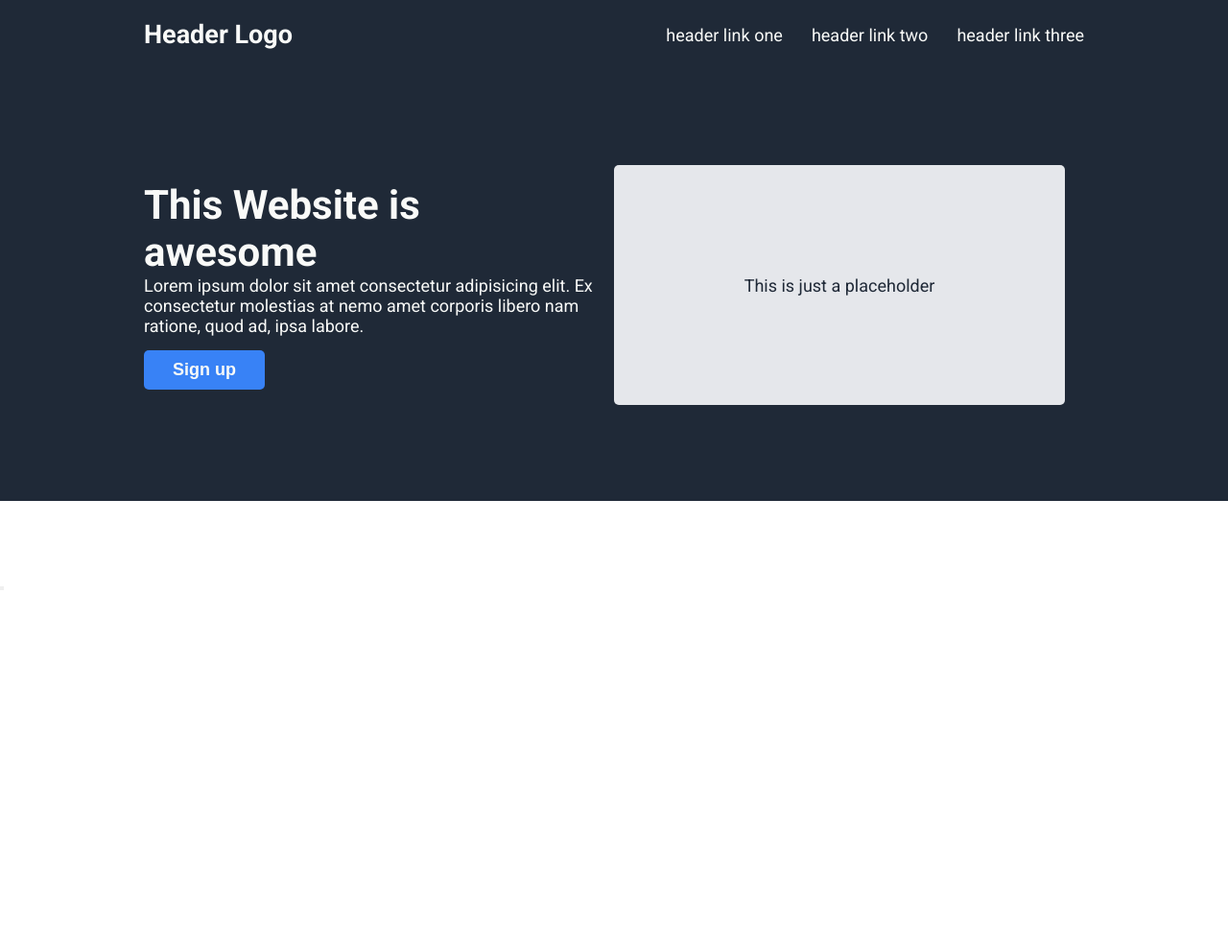
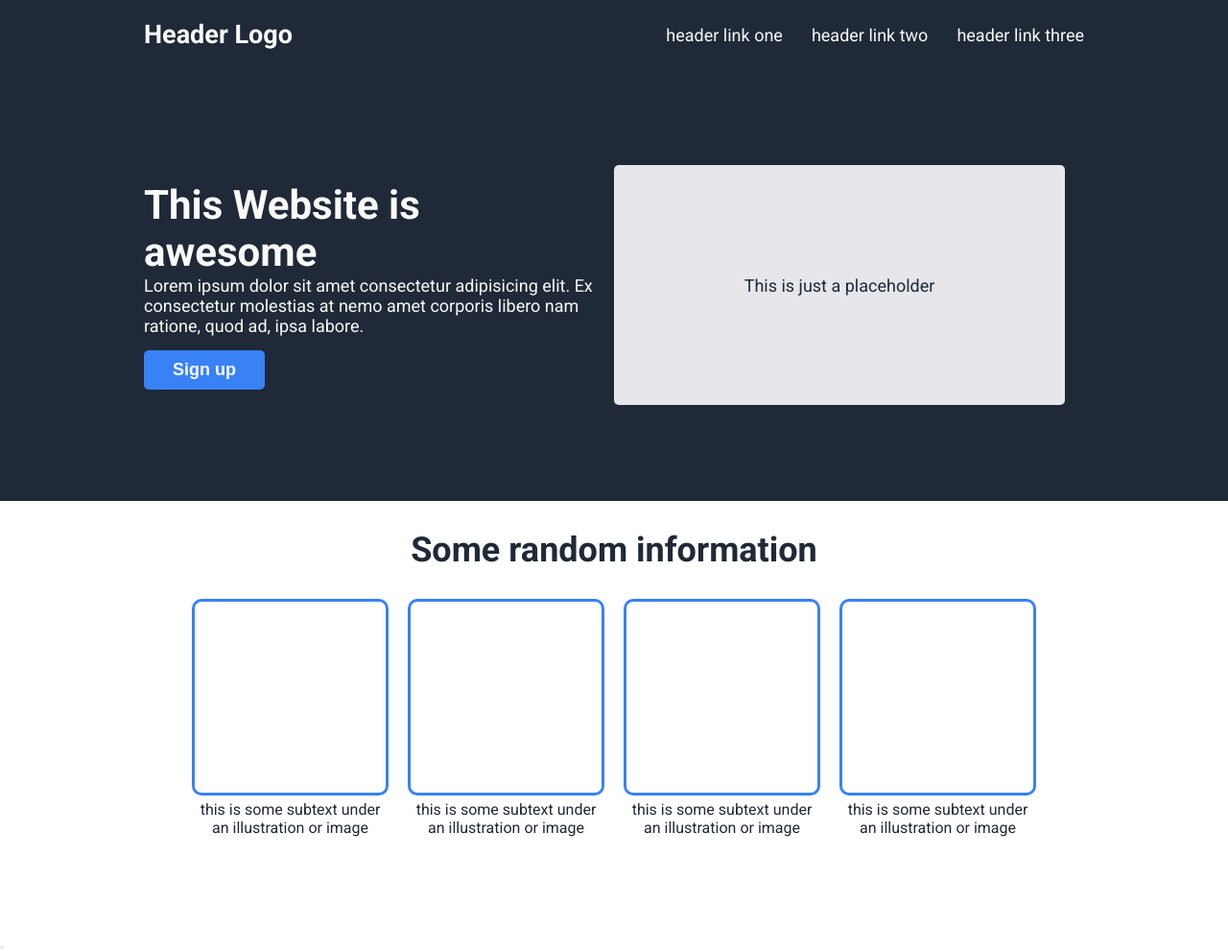
Before and after one commit to ARU-Kiwu/landing-page-odin-project, a plain HTML site: page index.html in a window 1280 px wide. Shown: the whole page at 96% size. Before the commit the page ends 800 px from the top, so only its background shows below. Drawn offline with Linux system fonts and the light colour scheme.

Commit message:
Add features/info section
I added the feature section with the required styles.

```diff
--- a/index.html
+++ b/index.html
@@ -36,25 +36,25 @@
   </div>
     </div>
     <div class="info">
-        <div>
-            <h2></h2>
+        <div class="info-title">
+            <h2>Some random information</h2>
         </div>
-        <div>
-            <div>
-                <img src="" alt="">
-                <p></p>
+        <div class="card-wrapper">
+            <div class="card">
+                <div></div>
+                <p>this is some subtext under an illustration or image</p>
             </div>
-            <div>
-                <img src="" alt="">
-                <p></p>
+            <div class="card">
+                <div></div>
+                <p>this is some subtext under an illustration or image</p>
             </div>
-            <div>
-                <img src="" alt="">
-                <p></p>
+            <div class="card">
+                <div></div>
+                <p>this is some subtext under an illustration or image</p>
             </div>
-            <div>
-                <img src="" alt="">
-                <p></p>
+            <div class="card">
+                <div></div>
+                <p>this is some subtext under an illustration or image</p>
             </div>
         </div>
     </div>
--- a/styles/styles.css
+++ b/styles/styles.css
@@ -98,6 +98,35 @@ nav ul {
 
 /* ==== Feature / Info section ==== */
 
+.info {
+    color:var(--darkgrey-color);
+    display: flex;
+    flex-direction: column;
+    align-items: center;
+    padding-bottom:100px;
+}
+
+.info h2 {
+    padding:30px;
+    font-size: 36px;
+}
+
+.card-wrapper {
+    display: flex;
+    justify-content: center;
+    gap:20px;
+    margin:0 200px;
+    text-align: center;
+}
+
+.card div {
+    border: 3px solid var(--blue-color);
+    border-radius:10px;
+    aspect-ratio: 1/1;
+    margin-bottom:5px;
+}
+
+
 /* ==== Quote section ==== */
 
 /* ==== CTA section ==== */
```
